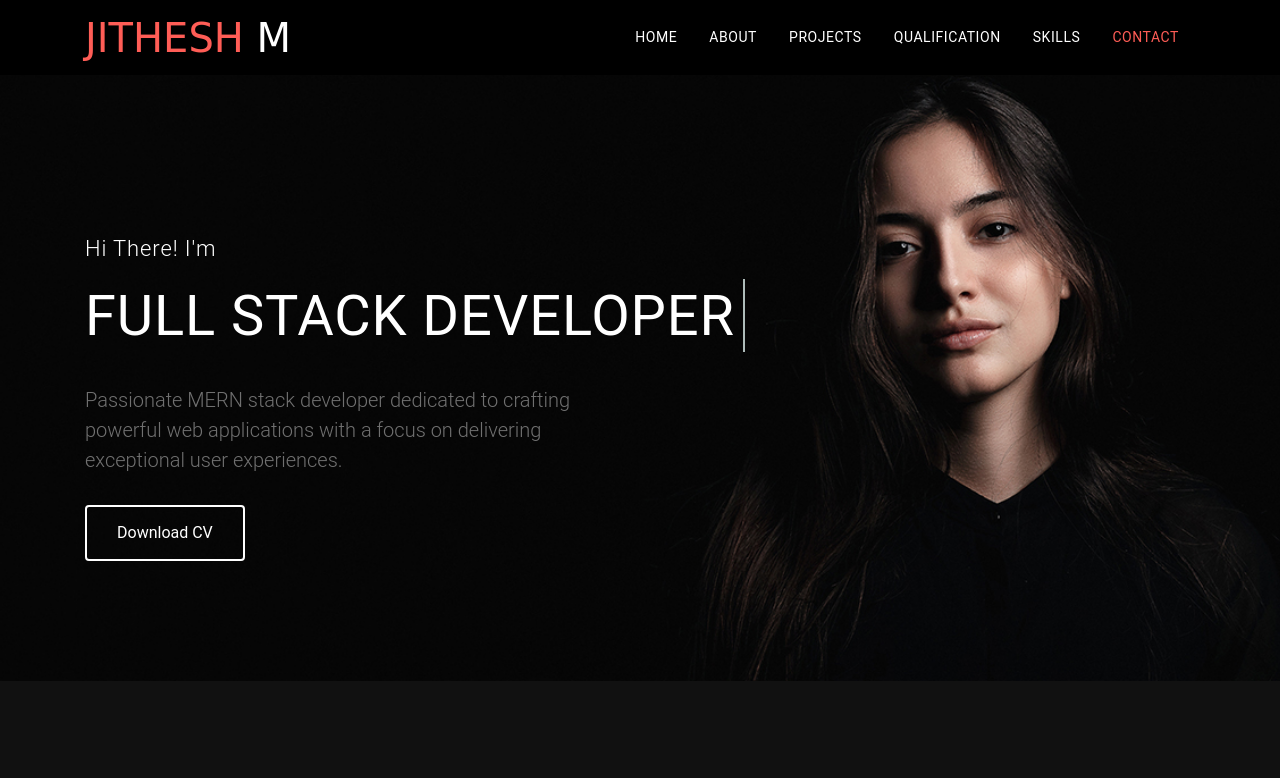
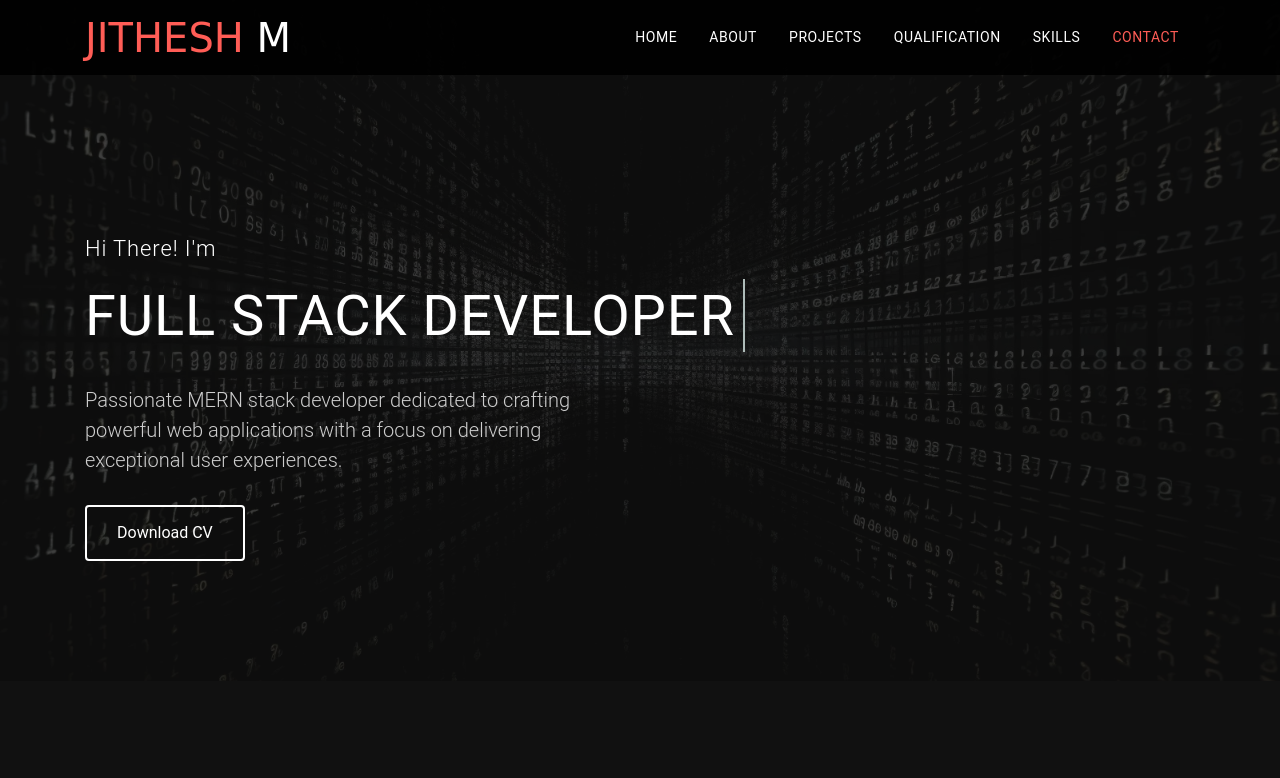
Before and after one commit to jitheshm/portfolio-template, a plain HTML site: page index.html in a window 1280 px wide. Shown: the top 778 px of the page. Drawn offline with Linux system fonts and the light colour scheme.

Commit message:
images updated

```diff
--- a/css/custom.css
+++ b/css/custom.css
@@ -289,9 +289,23 @@ header .navbar.sticky-header{
     top: 0px;
     left: 0;
     width: 100%;
-    background: url(../images/header-bg.jpg) no-repeat top center;
-    background-size: cover;
+
     padding: 220px 0 120px;
+}
+.banner::before{
+	content: "";
+	background: url(../images/header-bg.webp) no-repeat top center;
+
+
+
+	background-size: cover;
+      position: absolute;
+      top: 0px;
+      right: 0px;
+      bottom: 0px;
+      left: 0px;
+      opacity: 0.2;
+
 }
 
 .banner-content h2{
@@ -315,7 +329,7 @@ header .navbar.sticky-header{
 }
 
 .banner-content p{
-	color: #707070;
+	color: #cdcdcd;
 	font-size: 20px;
 	font-weight: 300;
 	margin-bottom: 1.5em;
--- a/index.html
+++ b/index.html
@@ -129,7 +129,7 @@
 				<div class="col-lg-4">
 					<!-- About image start -->
 					<div class="about-image wow fadeInLeft" data-wow-delay="0.3s">
-						<img src="images/about.jpg" alt="" />
+						<img src="images/about.webp" alt="" />
 					</div>
 					<!-- About image end -->
 				</div>
```
Also changed, not shown: images/about.jpg (deleted), images/about.webp (added), images/header-bg.jpg (deleted), images/header-bg.webp (added).
